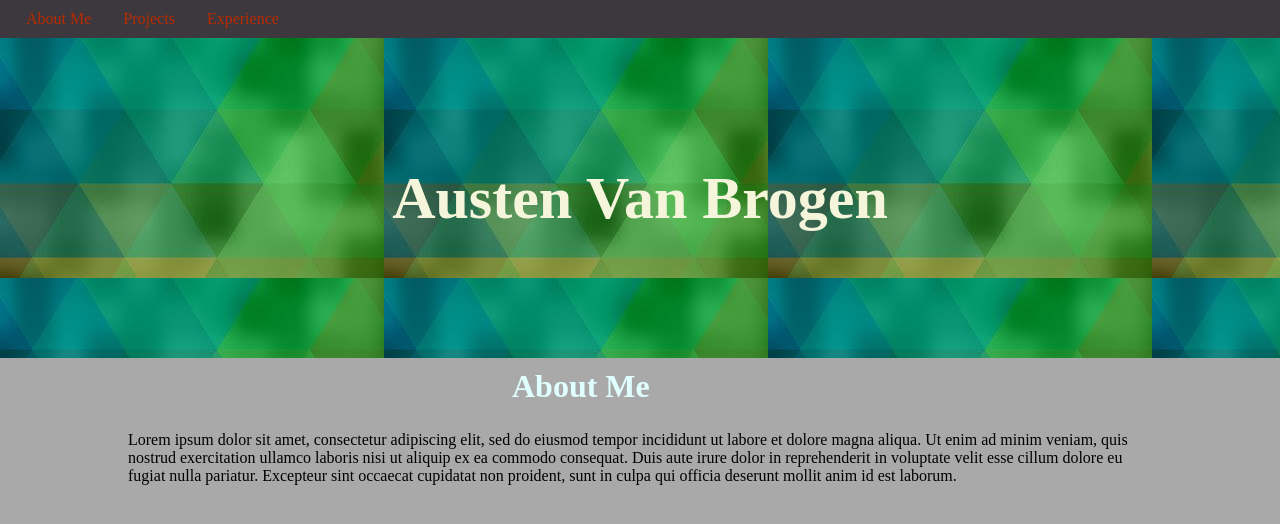
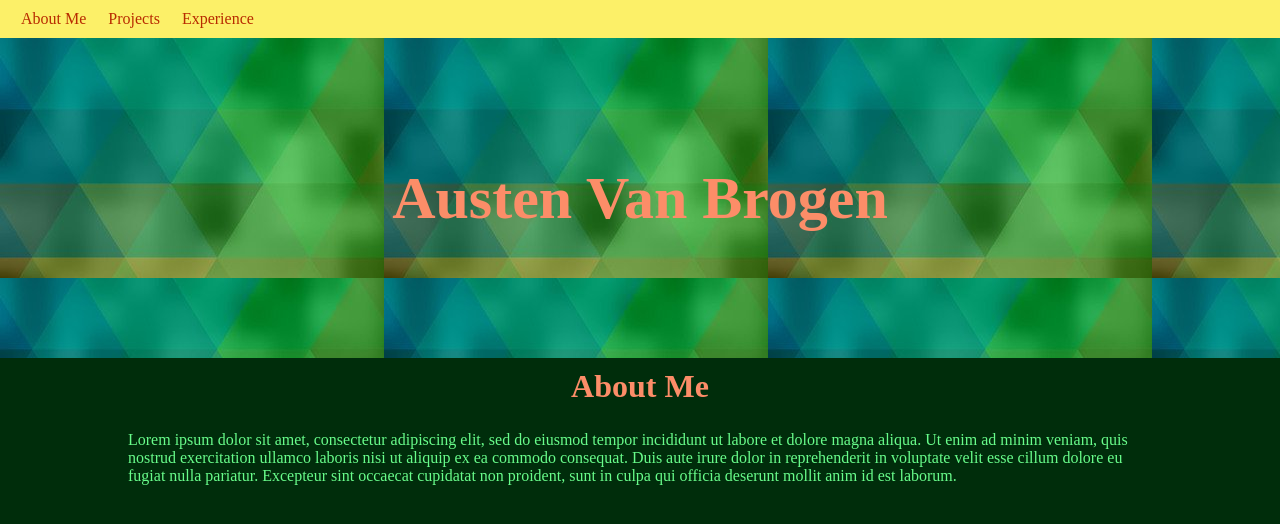
Before and after one commit to AustenVanBrogen/personalWebsite, a plain HTML site: page index.html in a window 1280 px wide. Drawn offline with Linux system fonts and the light colour scheme.

Commit message:
Added a projects and expereince page. I may change their names later

```diff
--- a/css/index.css
+++ b/css/index.css
@@ -3,13 +3,12 @@
     width: 100%;
     height: 20rem;
     overflow: hidden;
-    /* transform: translateX(-10px) translateY(-10px); */
     display: flex;
 }
 
 .opener .personName{
     font-size: 40px;
-    color: beige;
+    color: #FC8D68;
     text-align: center;
     margin:auto;
 }
@@ -20,8 +19,8 @@
 }
 
 .aboutMeSection .aboutMeHead{
-    color:lightcyan;
+    color:#FC8D68;
     margin: auto;
-    width: 25%;
+    text-align: center;
     padding: 10px;
 }
--- a/css/styles.css
+++ b/css/styles.css
@@ -2,11 +2,12 @@ body{
     height: 100%;
     width: 100%;
     margin: 0;
-    background-color: #A9A9A9;
+    background-color: #002D0B;
+    color: #68FC8B;
 }
 
 .mainNav{
-    background-color:hsl(300, 4%, 23%)
+    background-color:#FCF068
 }
 
 .mainNav ul{
@@ -19,5 +20,9 @@ body{
 .mainNav a{
     color: #b82b00;
     text-decoration: none;
-    padding: 1rem;
+    padding: 11px;
 }
+
+.mainNav a:hover{
+    background-color: #FC68B4
+}
--- a/index.html
+++ b/index.html
@@ -12,7 +12,7 @@
     <header class="mainHeader">
         <nav class="mainNav">
             <ul>
-                <li><a href="aboutMe.html">About Me</a></li>
+                <li><a href="index.html">About Me</a></li>
                 <li><a href="projects.html">Projects</a></li>
                 <li><a href="experience.html">Experience</a></li>
             </ul>
```
Also changed, not shown: experience.html (added, +23 -0 lines), projects.html (added, +32 -0 lines).
